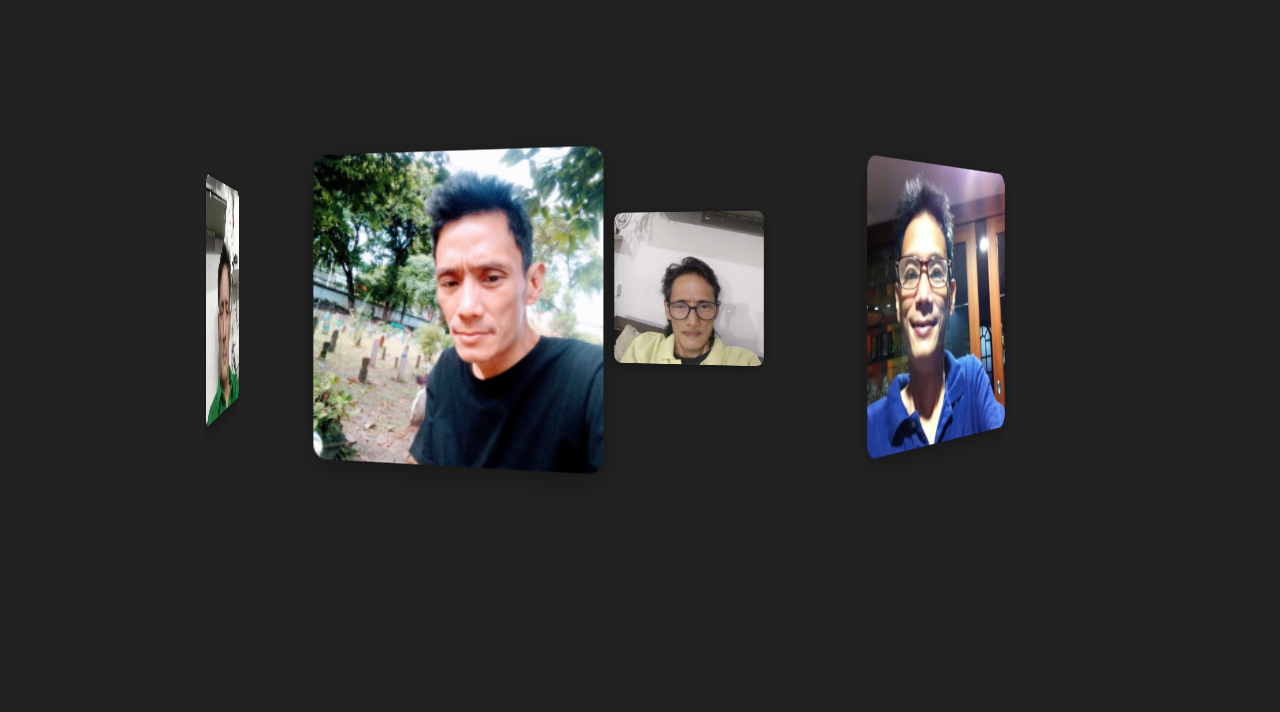
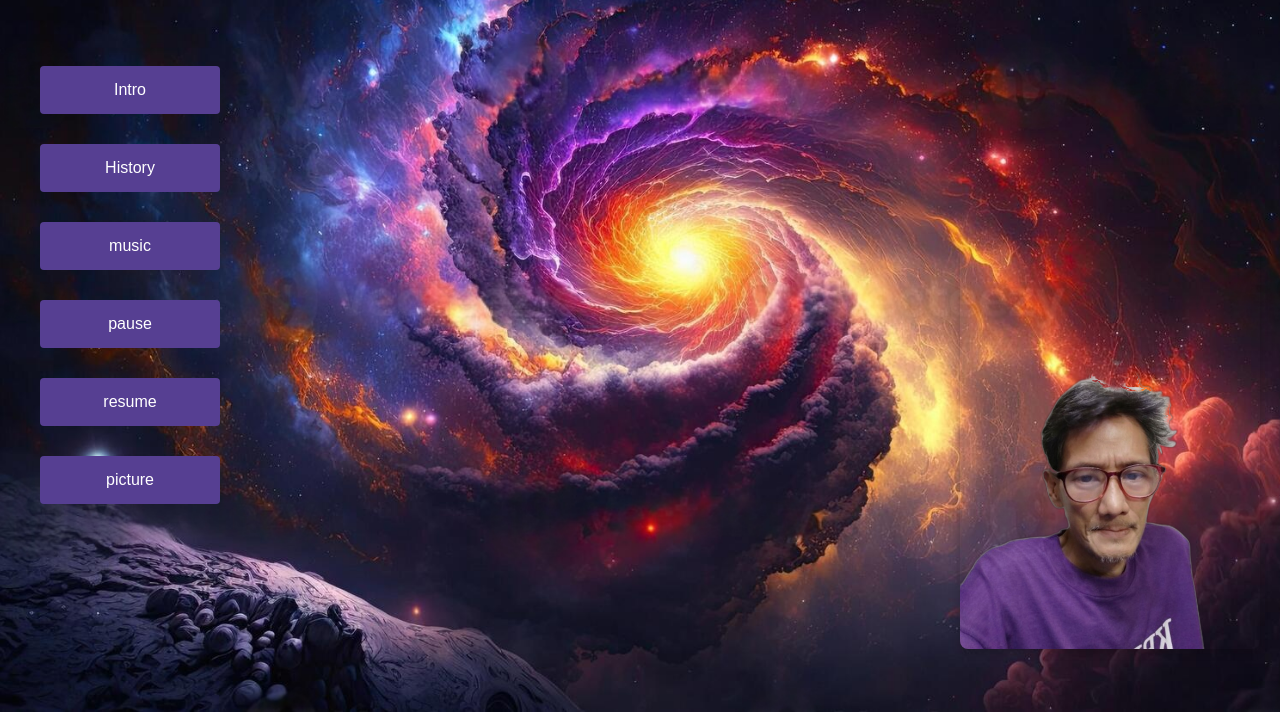
Before and after one commit to san2210/web, a plain HTML site: page index.html in a window 1280 px wide. Shown: the part 131-843 px from the top of the page. Before the commit the page ends 800 px from the top, so only its background shows below. Drawn offline with Linux system fonts and the light colour scheme.

Commit message:
Add files via upload

```diff
--- a/index.html
+++ b/index.html
@@ -2,62 +2,98 @@
 <html lang="en">
 <head>
   <meta charset="UTF-8">
-  <title>3D Rotating Banner</title>
+  <title>Home Page</title>
   <style>
     body {
-      background: #222;
+      background-image: url('gallaxy.jpg');
+      background-size: cover;
+      background-position: center;
+      background-repeat: no-repeat;
+      min-height: 100vh;
+      margin: 0;
+      padding: 0;
+    }
+
+    .button-row {
       display: flex;
-      justify-content: center;
-      align-items: center;
-      height: 100vh;
-      margin: 0;
+      flex-direction: column;    /* Arrange buttons vertically */
+      align-items: flex-start;   /* Align to the left */
+      gap: 30px;
+      margin-top:  80px;         /* Adjust as needed */
+      margin-left: 40px;         /* Space from the left edge */
     }
-    .banner-container {
-      perspective: 1000px;
-      width: 200px;
-      height: 200px;
-      position: relative;
+
+    .my-button {
+      background-color: #563f92;
+      color: white;
+      padding: 12px 24px;
+      border: none;
+      border-radius: 4px;
+      cursor: pointer;
+      font-size: 16px;
+      transition: background 0.3s;
+      width: 180px;      /* Set your desired width */
+      height: 48px;      /* Optional: set a fixed height */
+      box-sizing: border-box; /* Ensures padding is included in width/height */
     }
-    .banner {
-      width: 100%;
-      height: 100%;
-      position: absolute;
-      transform-style: preserve-3d;
-      animation: rotateY 8s linear infinite;
+
+    .my-button:hover {
+      background-color: #0755d3;
     }
-    .banner img {
-      position: absolute;
-      width: 200px;
-      height: 200px;
-      left: 40px;
-      top: 25px;
-      object-fit: cover;
-      border-radius: 10px;
-      box-shadow: 0 4px 20px rgba(0,0,0,0.4);
+
+    h1 {
+      text-align: center;
+      color: rgb(248, 3, 3);
+      font-size: 4rem;
     }
-    /* Position each image around the Y axis */
-    .banner img:nth-child(1) { transform: rotateY(0deg) translateZ(350px);}
-    .banner img:nth-child(2) { transform: rotateY(60deg) translateZ(350px);}
-    .banner img:nth-child(3) { transform: rotateY(120deg) translateZ(350px);}
-    .banner img:nth-child(4) { transform: rotateY(180deg) translateZ(350px);}
-    .banner img:nth-child(5) { transform: rotateY(240deg) translateZ(350px);}
-    .banner img:nth-child(6) { transform: rotateY(300deg) translateZ(350px);}
-    @keyframes rotateY {
-      from { transform: rotateY(0deg);}
-      to { transform: rotateY(360deg);}
+
+    .bottom-right-img {
+      position: fixed;
+      right: 20px;
+      bottom: 20px;
+      width: 300px;
+      height: auto;
+      border-radius: 8px;
+      box-shadow: 0 4px 8px rgba(0, 0, 0, 0.2);
     }
   </style>
 </head>
 <body>
-  <div class="banner-container">
-    <div class="banner">
-      <img src="1.jpg" alt="1">
-      <img src="2.jpg" alt="2">
-      <img src="3.jpg" alt="3">
-      <img src="4.jpg" alt="4">
-      <img src="5.jpg" alt="5">
-      <img src="6.jpg" alt="6">
-    </div>
+  <h1>Welcome Alien!</h1>
+
+  <div class="button-row">
+    <a href="a.html"><button class="my-button">Intro</button></a>
+    <a href="hist.pdf" target="_blank"><button class="my-button">History</button></a>
+    <button class="my-button" onclick="playMusic()">music</button>
+    <button class="my-button" onclick="togglePlayPause()">pause</button>
+    <button class="my-button" onclick="resumeMusic()">resume</button>
+    <a href="about.html"><button class="my-button">picture</button></a> <!-- New button -->
   </div>
+
+  <audio id="music-player" src="a.webm"></audio> <!-- Replace 'song.mp3' with your file -->
+
+    <script>
+    const music = document.getElementById("music-player");
+
+    function togglePlayPause() {
+      if (music.paused) {
+        music.play();
+      } else {
+        music.pause();
+      }
+    }
+
+    function resumeMusic() {
+      if (music.paused) {
+        music.play();
+      }
+    }
+       function playMusic() {
+      const music = document.getElementById("music-player");
+      music.play();
+    }
+  </script>
+
+  <img src="13.png" alt="My Picture" class="bottom-right-img">
 </body>
 </html>
--- /dev/null
+++ b/styles.css
@@ -0,0 +1,62 @@
+/* styles.css */
+body {
+  margin: 0;
+  font-family: 'Arial', sans-serif;
+  background: linear-gradient(45deg, #4407d3, #ff0303);
+  display: flex;
+  justify-content: center;
+  align-items: center;
+  height: 100vh;
+  color: #f90202;
+}
+
+.container {
+  width: 100%;
+  max-width: 600px;
+  padding: 20px;
+}
+
+.card {
+  background: #00a4fc;
+  padding: 40px;
+  border-radius: 10px;
+  box-shadow: 0 4px 15px rgba(0, 0, 0, 0.2);
+  text-align: center;
+}
+
+.profile-pic {
+  width: 150px;
+  height: 150px;
+  border-radius: 50%;
+  object-fit: cover;
+  margin-bottom: 20px;
+  border: 4px solid #6303fd;
+}
+
+h1 {
+  font-size: 2.5rem;
+  margin-bottom: 20px;
+  color: #333;
+}
+
+p {
+  font-size: 1.1rem;
+  line-height: 1.6;
+  margin-bottom: 30px;
+  color: #555;
+}
+
+button {
+  background: #8d03f7;
+  color: #fff;
+  border: none;
+  padding: 12px 30px;
+  font-size: 1rem;
+  border-radius: 5px;
+  cursor: pointer;
+  transition: background 0.3s ease;
+}
+
+button:hover {
+  background: #2575fc;
+}
```
Also changed, not shown: about.html (added, +76 -0 lines), 13.png (added), 14.png (added), 7.jpg (added), background.jpg (added), gallaxy.jpg (added), output.png (added), 2 other files.
